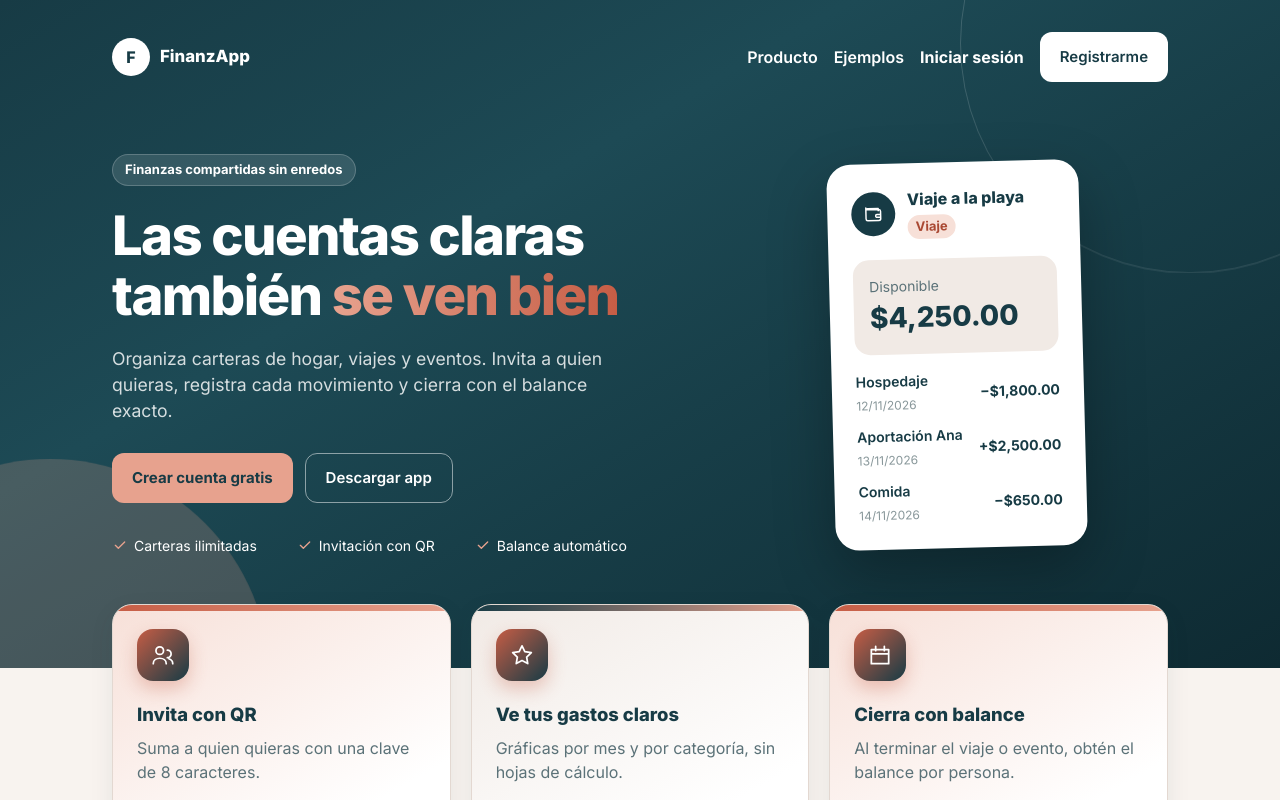
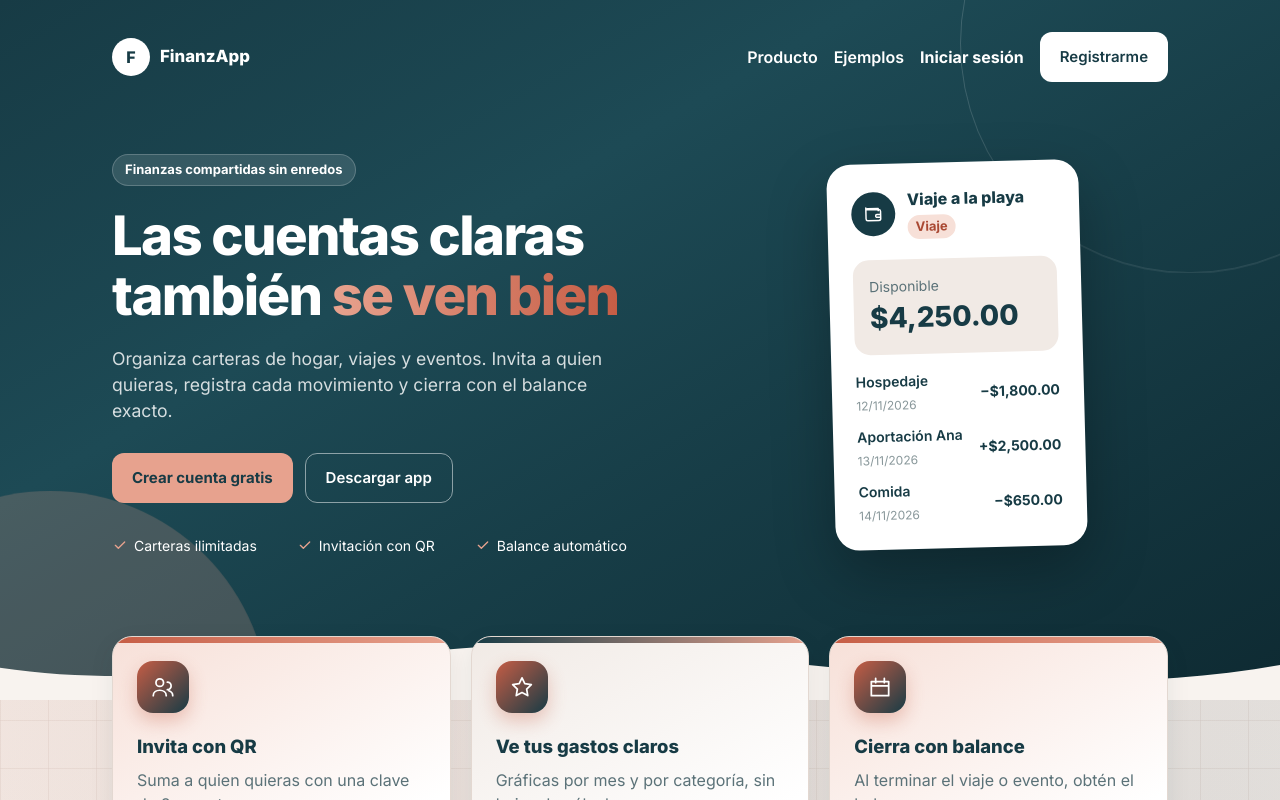
Before and after one commit to IDGS-802-23002541/FinanzApp, a React (Vite) app in the folder web_FinanzaApp/: page / in a window 1280 px wide. Shown: the top 800 px of the page. Built offline with nearby package versions, Linux system fonts and the light colour scheme; no server answers.

Commit message:
feat(web): fondo con degradados, retícula sutil y onda en la landing [#TG-163]

```diff
--- a/web_FinanzaApp/src/features/landing/pages/Landing.jsx
+++ b/web_FinanzaApp/src/features/landing/pages/Landing.jsx
@@ -492,6 +492,14 @@ function Landing() {
         minHeight: '100vh',
         backgroundColor: 'var(--color-fondo)',
         color: 'var(--color-texto)',
+        backgroundImage: [
+          'radial-gradient(circle at 12% 8%, color-mix(in srgb, var(--color-acento) 18%, transparent), transparent 38%)',
+          'radial-gradient(circle at 88% 22%, color-mix(in srgb, var(--color-primario) 12%, transparent), transparent 42%)',
+          'radial-gradient(circle at 50% 92%, color-mix(in srgb, var(--color-secundario) 12%, transparent), transparent 45%)',
+          'linear-gradient(color-mix(in srgb, var(--color-borde) 45%, transparent) 1px, transparent 1px)',
+          'linear-gradient(90deg, color-mix(in srgb, var(--color-borde) 45%, transparent) 1px, transparent 1px)',
+        ].join(', '),
+        backgroundSize: 'auto, auto, auto, 48px 48px, 48px 48px',
         '& section': { animation: 'aparecer 0.6s ease-out both' },
         '& h2': { position: 'relative', display: 'inline-block', pb: 1.25 },
         '& h2::after': {
@@ -514,7 +522,7 @@ function Landing() {
           overflow: 'hidden',
           background: 'var(--gradiente-marca)',
           color: 'var(--paleta-blanco)',
-          pb: { xs: 10, md: 14 },
+          pb: { xs: 14, md: 18 },
         }}
       >
         <Box
@@ -753,6 +761,26 @@ function Landing() {
 
             <SimulacionCartera />
           </Box>
+        </Box>
+
+        <Box
+          component="svg"
+          aria-hidden="true"
+          viewBox="0 0 1440 120"
+          preserveAspectRatio="none"
+          sx={{
+            position: 'absolute',
+            bottom: -1,
+            left: 0,
+            width: '100%',
+            height: { xs: 48, md: 80 },
+            display: 'block',
+          }}
+        >
+          <path
+            d="M0,70 C240,118 480,10 720,40 C960,70 1200,122 1440,66 L1440,120 L0,120 Z"
+            fill="var(--color-fondo)"
+          />
         </Box>
       </Box>
 
```
